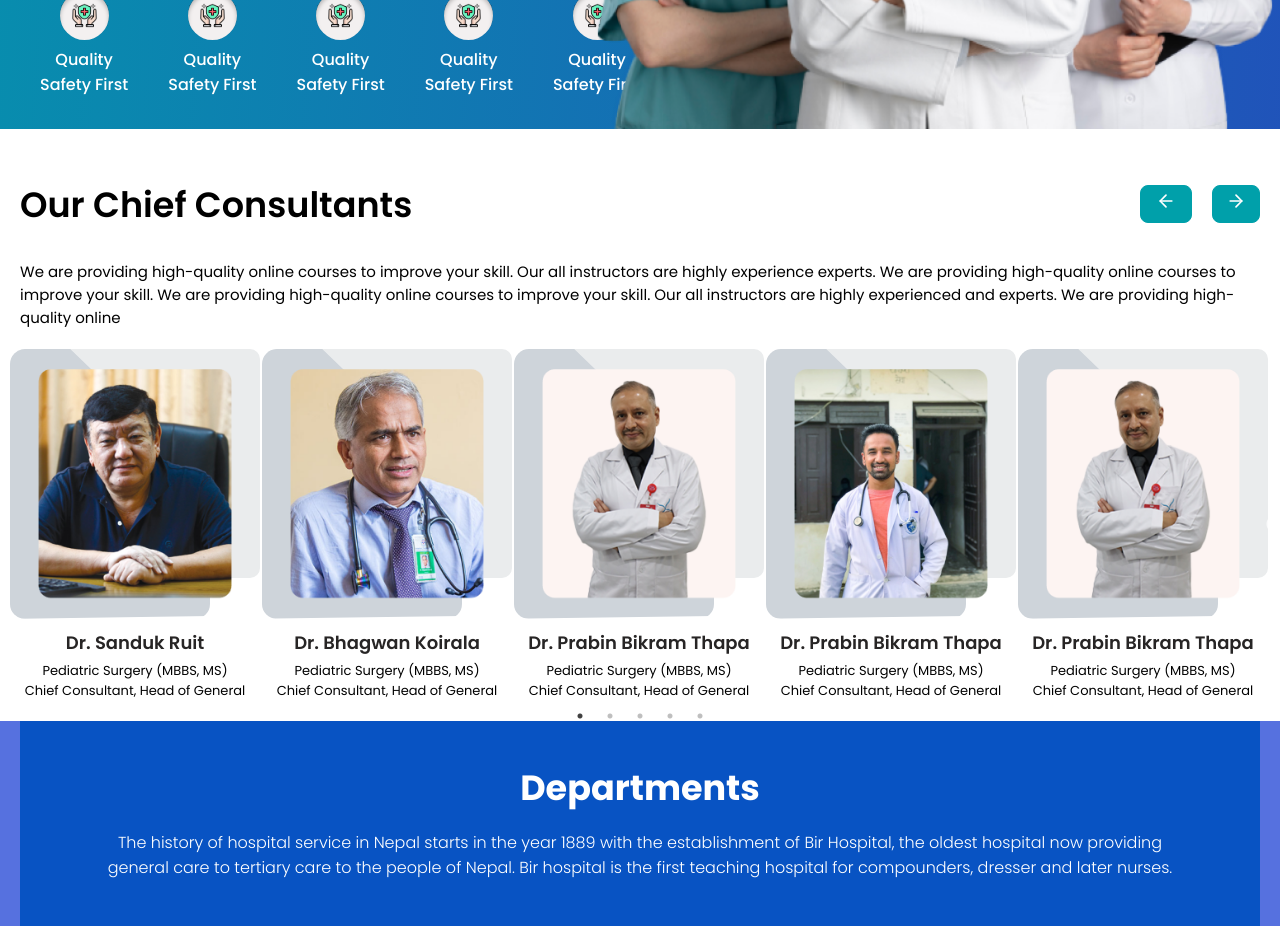
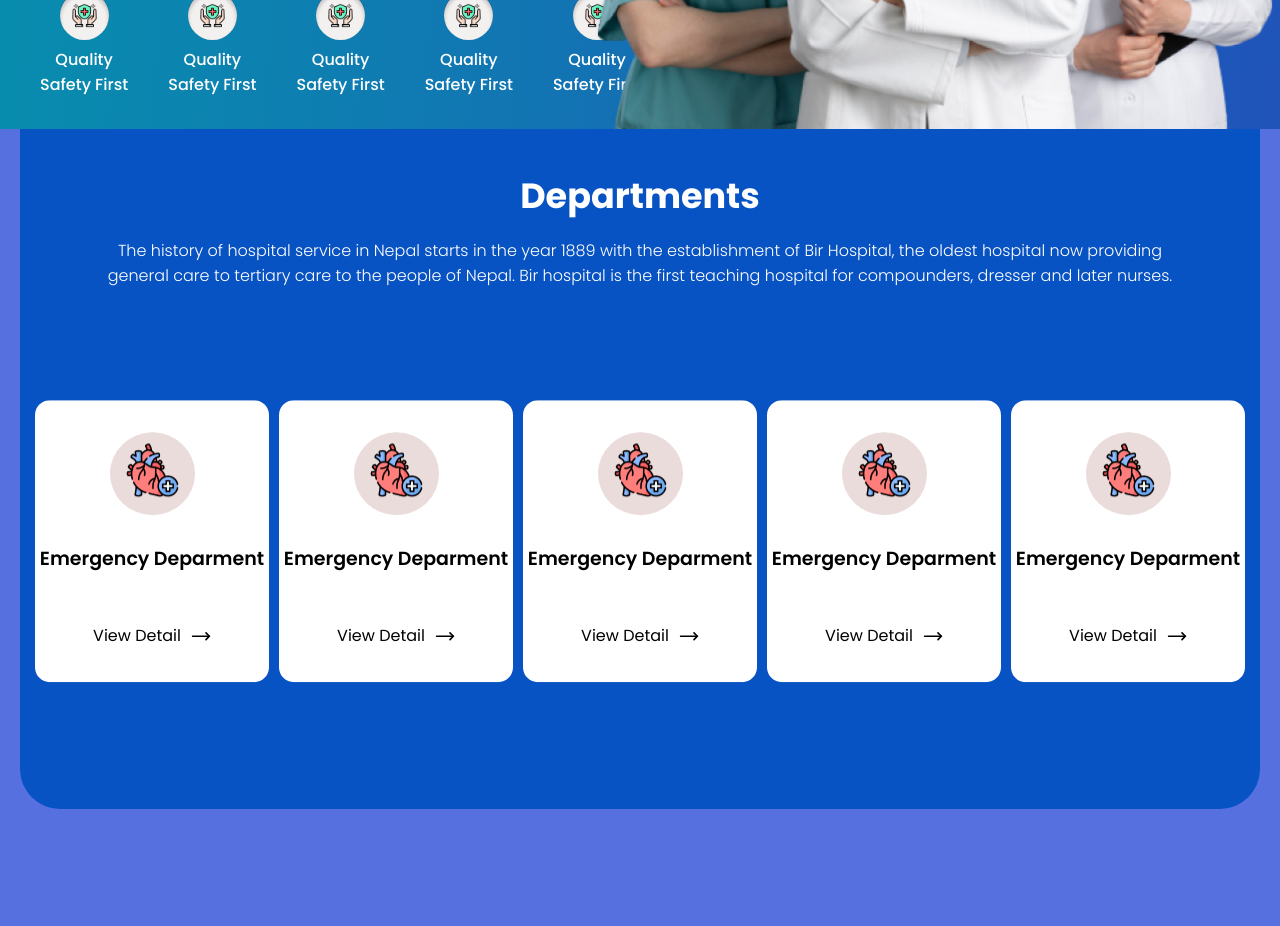
Before and after one commit to Sushey01/Tangerine_Meringue, a React (Vite) app: page / in a window 1280 px wide. Shown: the part 3700-4626 px from the top of the page. Built offline with nearby package versions, Linux system fonts and the light colour scheme.

Commit message:
k vayo vayo

```diff
--- a/src/App.jsx
+++ b/src/App.jsx
@@ -19,7 +19,7 @@ export default function App(){
       <HealthServices/>
       <Schedule/>
       <WhyChoose/>
-      <Consultants/>
+      {/* <Consultants/> */}
       <Department/>
     </div>
   )
--- a/src/components/Department.css
+++ b/src/components/Department.css
@@ -71,7 +71,7 @@
     } */
 }
 
-@media(max-width:1020px){
+@media(width:820px){
 
     .department-container{
         padding: 10px;
--- a/src/components/Journey.css
+++ b/src/components/Journey.css
@@ -200,7 +200,7 @@
 }
 
 
-@media(max-width:1024px){
+/* @media(max-width:1024px){
 
 .journey-doctor-container{
   width: 65%;
@@ -220,4 +220,4 @@
   .journey-content p{
     padding-bottom: 0px;
   }
-}
+} */
```
